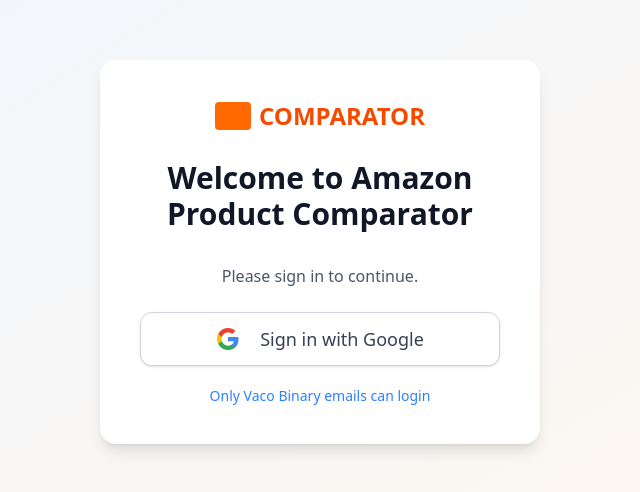
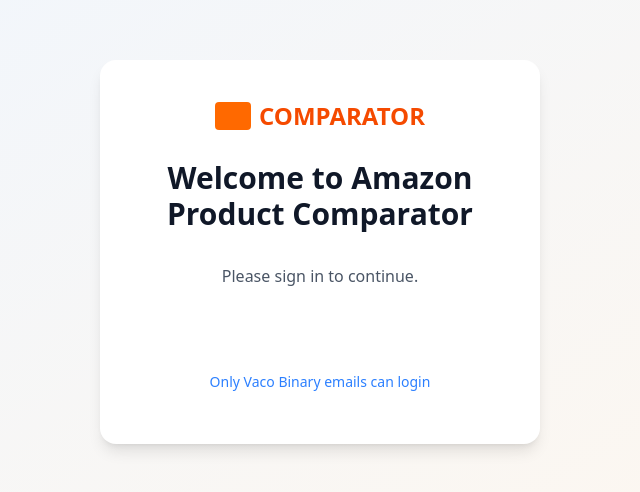
Before and after one commit to shubhamvasishta0305/AMZ-Final, a React (Vite) app: page / in a window 1280 px wide. Shown: the part 148-640 px from the top of the page, without its empty margins (320-960 px from the left). Built offline with nearby package versions, Linux system fonts and the light colour scheme.

Commit message:
Updated App.jsx and LoginPage.jsx

```diff
--- a/package.json
+++ b/package.json
@@ -10,6 +10,7 @@
     "preview": "vite preview"
   },
   "dependencies": {
+    "@react-oauth/google": "^0.12.2",
     "@tailwindcss/vite": "^4.1.14",
     "lucide-react": "^0.545.0",
     "react": "^19.1.1",
--- a/src/App.jsx
+++ b/src/App.jsx
@@ -8,6 +8,8 @@
 import NewProductCreationPage from './pages/NewProductCreationPage';
 import ImageComparisonPage from './pages/ImageComparisonPage';
 import ProductComparator from './pages/ProductComparatorPage';
+import { GoogleOAuthProvider } from '@react-oauth/google';
+
 
 function AppContent() {
   const location = useLocation();
@@ -29,9 +31,15 @@
 }
 
 function App() {
+
+  const CLIENT_ID = "507142910829-kj72j2imtd4tiuu2rae4cep6nr11acof.apps.googleusercontent.com";
+
+
   return (
     <Router>
-      <AppContent />
+      <GoogleOAuthProvider clientId={CLIENT_ID}>
+        <AppContent />
+      </GoogleOAuthProvider>
     </Router>
   );
 }
--- a/src/pages/LoginPage.jsx
+++ b/src/pages/LoginPage.jsx
@@ -1,6 +1,5 @@
-// Page 1: Login Page with Google Sign-In
-
 import { useNavigate } from "react-router-dom";
+import { GoogleLogin } from "@react-oauth/google"
 
 const LoginPage = () => {
 
@@ -20,11 +19,26 @@
                             <p className="text-gray-600 mt-2">Please sign in to continue.</p>
                         </div>
                     </div>
-                    <button className="w-full flex items-center justify-center bg-white border border-gray-300
+                    {/* <button className="w-full flex items-center justify-center bg-white border border-gray-300
                     rounded-xl shadow-sm py-3 hover:shadow-md transition-shadow duration-200" onClick={() => navigate('/seller-list')}>
                         <img className="pr-5" src="/src/assets/Google_logo.png" alt="Logo"/>
                         <span className="text-gray-700 text-lg font-medium">Sign in with Google</span>
-                    </button>
+                    </button> */}
+                    <div className="flex justify-center items-center">
+                        <GoogleLogin
+
+                            onSuccess={credentialResponse => {
+                                console.log(credentialResponse);
+                                navigate('/seller-list');
+                            }}
+
+                            onError={() => {
+                                console.log('Login Failed');
+                            }}
+                            logo_alignment="left"
+                            useOneTap
+                        />
+                    </div>
                     <p className="text-center text-blue-500 text-sm mt-5">Only Vaco Binary emails can login</p>
                 </div>
             </div>
```
Also changed, not shown: 1 other file (tests, documents, lock files or other folders).
